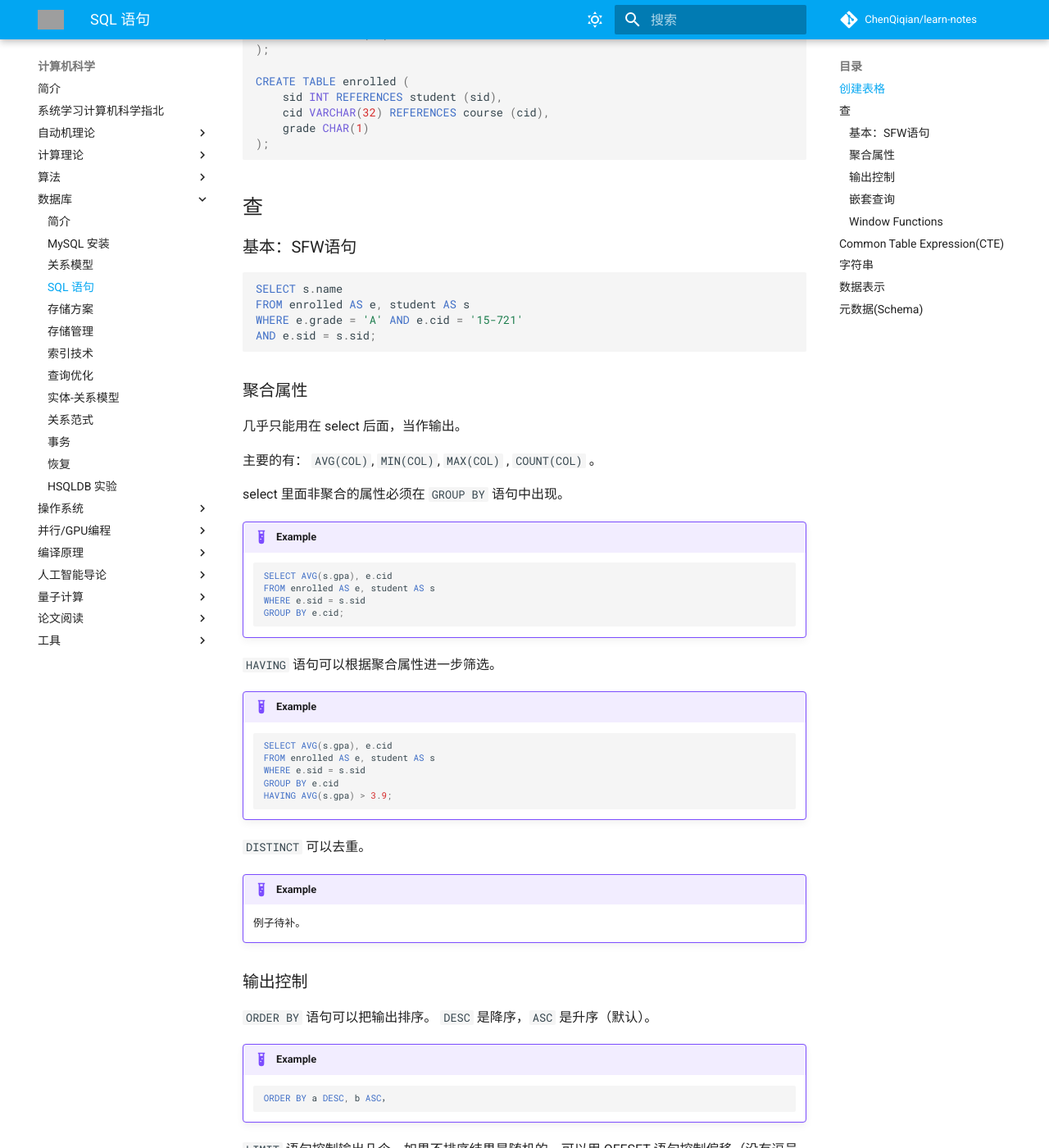
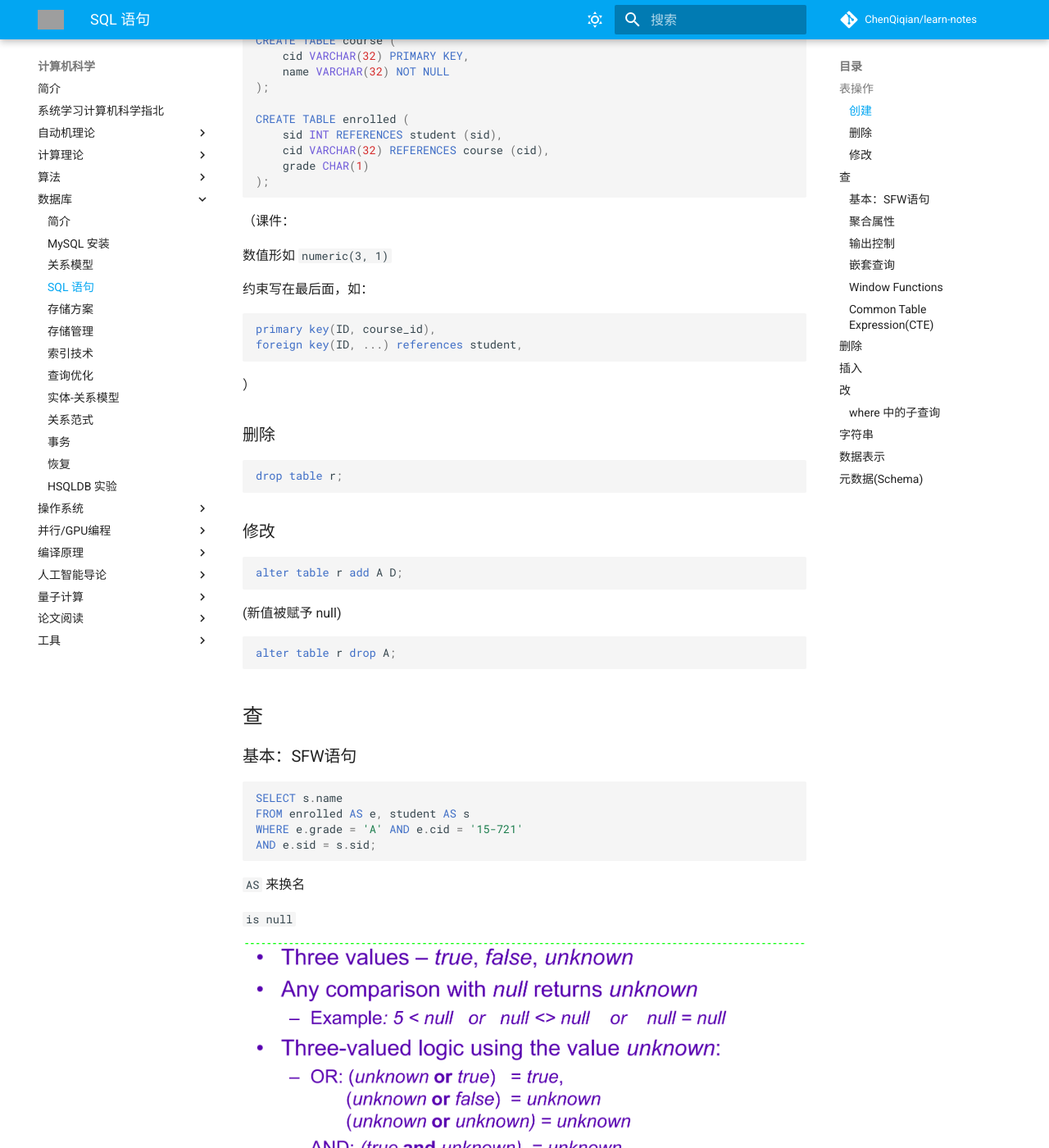
Before and after one commit to ChenQiqian/learn-notes, an MkDocs documentation site: the page built from docs/cs/db/sql.md, in a window 1280 px wide and 1400 px high, scrolled down 447 px. Shown: the whole window at 82% size. Built offline with MkDocs 1.6.1 and Material for MkDocs 9.7.7, drawn with Linux system fonts in a browser that asks for light colours; comment, search, counter and statistics services are not loaded; some of the changed text lies outside the part shown; grey boxes are pictures that could not be loaded.

Commit message:
update sql

````diff
--- a/docs/cs/db/sql.md
+++ b/docs/cs/db/sql.md
@@ -1,6 +1,8 @@
 # SQL 语句
 
-## 创建表格
+## 表操作
+
+### 创建
 
 ```sql
 CREATE TABLE student (
@@ -23,6 +25,37 @@ CREATE TABLE enrolled (
 );
 ```
 
+（课件：
+
+数值形如 `numeric(3, 1)`
+
+约束写在最后面，如：
+
+```sql
+primary key(ID, course_id),
+foreign key(ID, ...) references student,
+```
+
+）
+
+### 删除
+
+```sql
+drop table r;
+```
+
+### 修改
+
+```sql
+alter table r add A D;
+```
+
+(新值被赋予 null)
+
+```sql
+alter table r drop A;
+```
+
 ## 查
 
 ### 基本：SFW语句
@@ -33,6 +66,12 @@ FROM enrolled AS e, student AS s
 WHERE e.grade = 'A' AND e.cid = '15-721'
 AND e.sid = s.sid;
 ```
+
+`AS` 来换名
+
+`is null`
+
+![](sql.assets/2022-06-09-01-24-29.png)
 
 ### 聚合属性
 
@@ -50,6 +89,7 @@ select 里面非聚合的属性必须在 `GROUP BY` 语句中出现。
     GROUP BY e.cid;
     ```
 `HAVING` 语句可以根据聚合属性进一步筛选。
+
 
 !!!example
     ```sql
@@ -110,8 +152,7 @@ FROM enrolled ORDER BY cid;
 SELECT cid, sid, ROW_NUMBER() OVER (PARTITION BY cid)
 FROM enrolled ORDER BY cid;
 ```
-
-## Common Table Expression(CTE)
+### Common Table Expression(CTE)
 
 用 `WITH ... AS... ` 定义表格，简化 `SELECT` 的查询
 
@@ -132,13 +173,38 @@ SELECT * from cte1, cte2;
     SELECT * FROM cte;
     ```
 
+## 删除
+
+```sql
+delete from r
+where r.A = 'b';
+```
+
+## 插入
+
+```sql
+insert into course [(course_id, ...)]
+values('a', 'b', 123, 'd');
+```
+
+## 改
+
+```sql
+update instructor
+set salary = salary * 1.03
+where salary > 100000;
+```
+
+### where 中的子查询
+
+
 ## 字符串
 
 `%` 匹配任意子串（包括空）
 
 `_` 匹配任意一个字符
 
-`||` 连接两个字符串 th
+`||` 连接两个字符串
 
 ## 数据表示
 
````
Also changed, not shown: other parts of docs/cs/db/sql.md (+2 -0 lines), docs/cs/db/sql.assets/2022-06-09-01-24-29.png (added).
